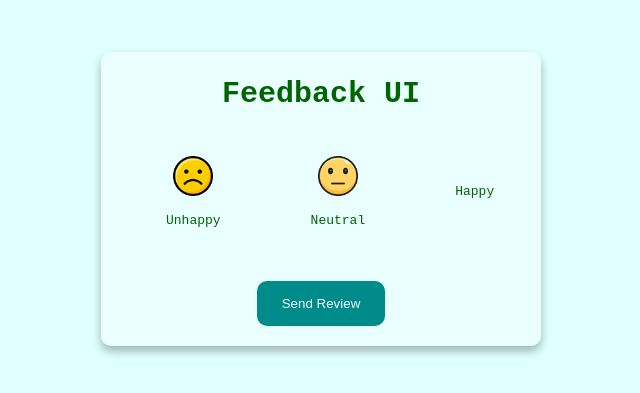
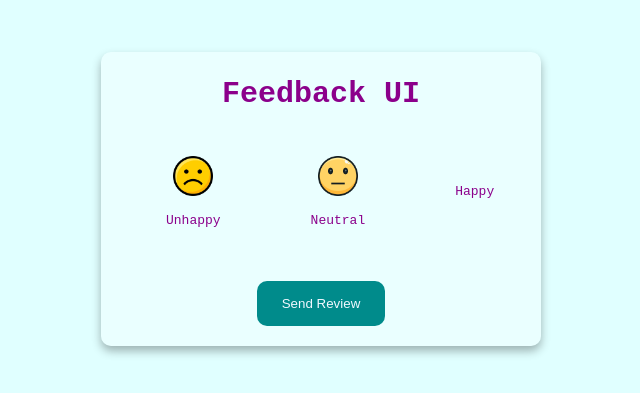
Before and after one commit to tayyaba-ali/Feedback-UI, a plain HTML site: page index.html in a window 1280 px wide. Shown: the part 201-594 px from the top of the page, without its empty margins (319-959 px from the left). Drawn offline with Linux system fonts and the light colour scheme.

Commit message:
testing to relfect on github pages

```diff
--- a/style.css
+++ b/style.css
@@ -2,7 +2,8 @@
 body{
     margin: 0;
     background-color: lightcyan;
-    color: darkgreen;
+    /* color: darkgreen; */
+    color: darkmagenta;
     min-height: 100vh;
     display: flex;
     justify-content: center;
```
